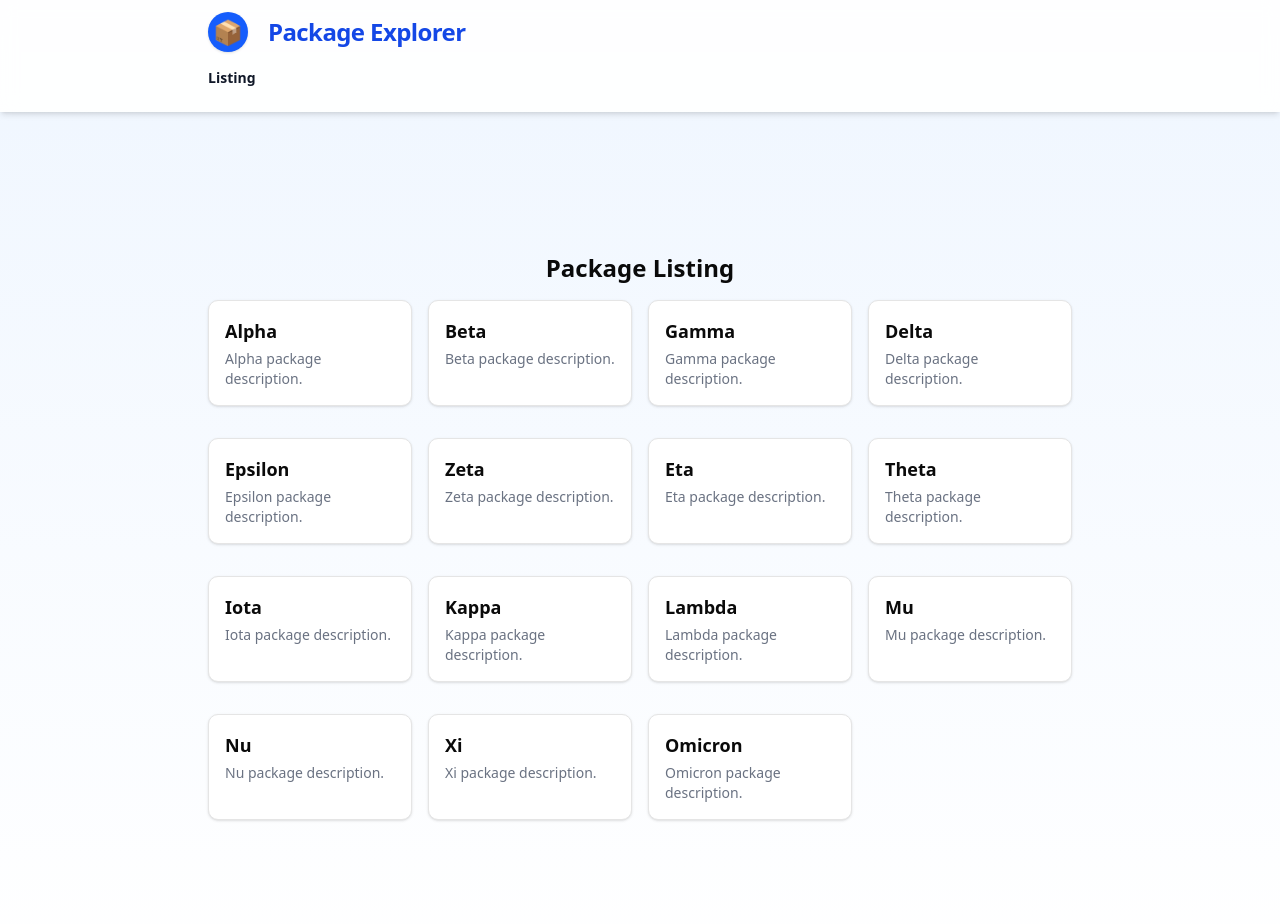
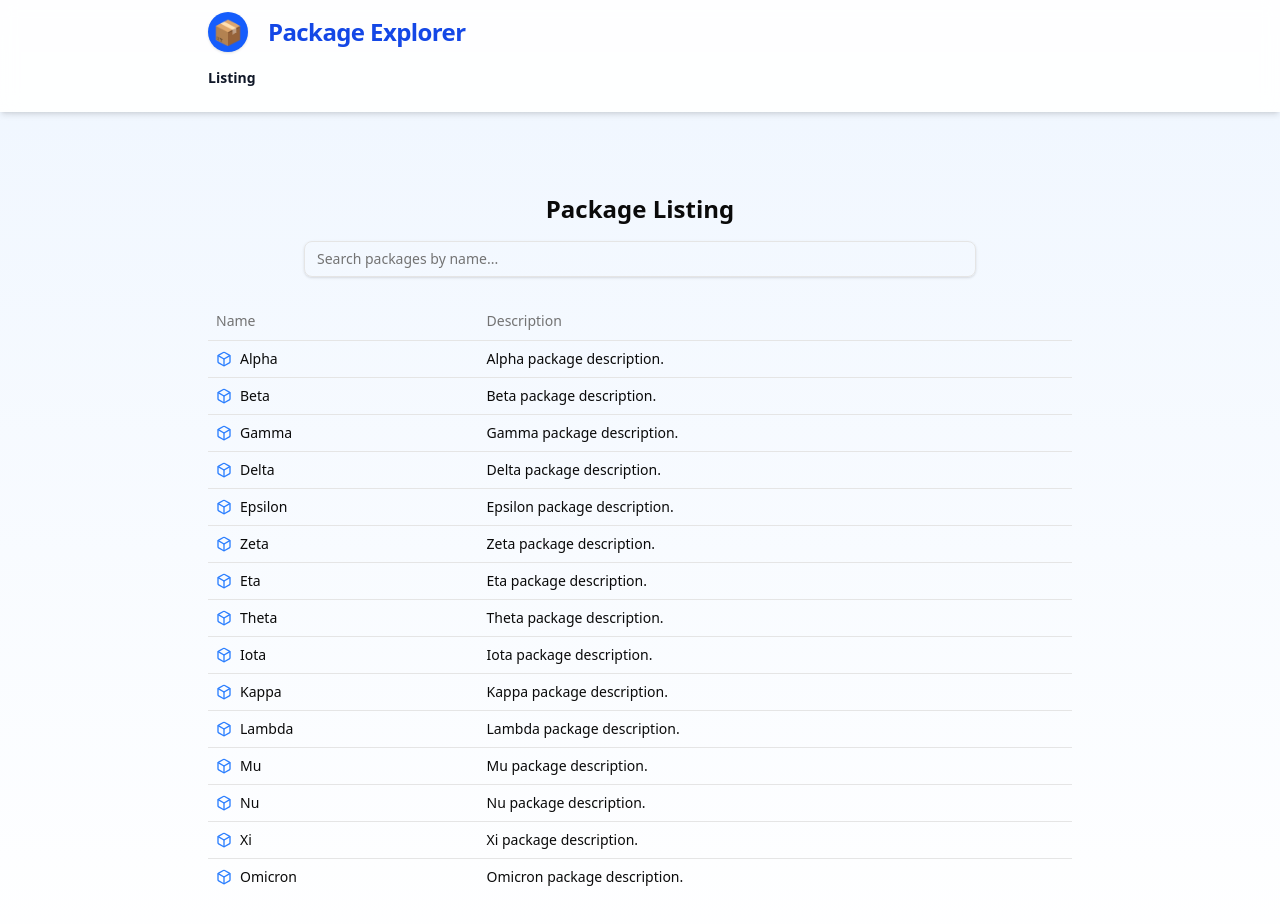
Before and after one commit to dev-toro/vibe-app, a React (Vite) app: page /listing in a window 1280 px wide. Shown: the top 924 px of the page. Built offline with nearby package versions, Linux system fonts and the light colour scheme.

Commit message:
table + seach

```diff
--- a/package.json
+++ b/package.json
@@ -11,6 +11,7 @@
   },
   "dependencies": {
     "@radix-ui/react-slot": "^1.2.3",
+    "@tanstack/react-table": "^8.21.3",
     "@types/react-router-dom": "^5.3.3",
     "class-variance-authority": "^0.7.1",
     "clsx": "^2.1.1",
--- /dev/null
+++ b/src/components/PackageSearch.tsx
@@ -0,0 +1,21 @@
+import * as React from 'react';
+import { Input } from '../components/ui/input';
+
+interface PackageSearchProps {
+  value: string;
+  onChange: (value: string) => void;
+}
+
+export function PackageSearch({ value, onChange }: PackageSearchProps) {
+  return (
+    <div className="w-full max-w-2xl">
+      <Input
+        type="text"
+        placeholder="Search packages by name..."
+        value={value}
+        onChange={e => onChange(e.target.value)}
+        className="mb-2"
+      />
+    </div>
+  );
+}
--- /dev/null
+++ b/src/components/ui/input.tsx
@@ -0,0 +1,22 @@
+import * as React from "react"
+
+import { cn } from "@/lib/utils"
+
+const Input = React.forwardRef<HTMLInputElement, React.ComponentProps<"input">>(
+  ({ className, type, ...props }, ref) => {
+    return (
+      <input
+        type={type}
+        className={cn(
+          "flex h-9 w-full rounded-md border border-input bg-transparent px-3 py-1 text-base shadow-sm transition-colors file:border-0 file:bg-transparent file:text-sm file:font-medium file:text-foreground placeholder:text-muted-foreground focus-visible:outline-none focus-visible:ring-1 focus-visible:ring-ring disabled:cursor-not-allowed disabled:opacity-50 md:text-sm",
+          className
+        )}
+        ref={ref}
+        {...props}
+      />
+    )
+  }
+)
+Input.displayName = "Input"
+
+export { Input }
--- /dev/null
+++ b/src/components/ui/table.tsx
@@ -0,0 +1,120 @@
+import * as React from "react"
+
+import { cn } from "@/lib/utils"
+
+const Table = React.forwardRef<
+  HTMLTableElement,
+  React.HTMLAttributes<HTMLTableElement>
+>(({ className, ...props }, ref) => (
+  <div className="relative w-full overflow-auto">
+    <table
+      ref={ref}
+      className={cn("w-full caption-bottom text-sm", className)}
+      {...props}
+    />
+  </div>
+))
+Table.displayName = "Table"
+
+const TableHeader = React.forwardRef<
+  HTMLTableSectionElement,
+  React.HTMLAttributes<HTMLTableSectionElement>
+>(({ className, ...props }, ref) => (
+  <thead ref={ref} className={cn("[&_tr]:border-b", className)} {...props} />
+))
+TableHeader.displayName = "TableHeader"
+
+const TableBody = React.forwardRef<
+  HTMLTableSectionElement,
+  React.HTMLAttributes<HTMLTableSectionElement>
+>(({ className, ...props }, ref) => (
+  <tbody
+    ref={ref}
+    className={cn("[&_tr:last-child]:border-0", className)}
+    {...props}
+  />
+))
+TableBody.displayName = "TableBody"
+
+const TableFooter = React.forwardRef<
+  HTMLTableSectionElement,
+  React.HTMLAttributes<HTMLTableSectionElement>
+>(({ className, ...props }, ref) => (
+  <tfoot
+    ref={ref}
+    className={cn(
+      "border-t bg-muted/50 font-medium [&>tr]:last:border-b-0",
+      className
+    )}
+    {...props}
+  />
+))
+TableFooter.displayName = "TableFooter"
+
+const TableRow = React.forwardRef<
+  HTMLTableRowElement,
+  React.HTMLAttributes<HTMLTableRowElement>
+>(({ className, ...props }, ref) => (
+  <tr
+    ref={ref}
+    className={cn(
+      "border-b transition-colors hover:bg-muted/50 data-[state=selected]:bg-muted",
+      className
+    )}
+    {...props}
+  />
+))
+TableRow.displayName = "TableRow"
+
+const TableHead = React.forwardRef<
+  HTMLTableCellElement,
+  React.ThHTMLAttributes<HTMLTableCellElement>
+>(({ className, ...props }, ref) => (
+  <th
+    ref={ref}
+    className={cn(
+      "h-10 px-2 text-left align-middle font-medium text-muted-foreground [&:has([role=checkbox])]:pr-0 [&>[role=checkbox]]:translate-y-[2px]",
+      className
+    )}
+    {...props}
+  />
+))
+TableHead.displayName = "TableHead"
+
+const TableCell = React.forwardRef<
+  HTMLTableCellElement,
+  React.TdHTMLAttributes<HTMLTableCellElement>
+>(({ className, ...props }, ref) => (
+  <td
+    ref={ref}
+    className={cn(
+      "p-2 align-middle [&:has([role=checkbox])]:pr-0 [&>[role=checkbox]]:translate-y-[2px]",
+      className
+    )}
+    {...props}
+  />
+))
+TableCell.displayName = "TableCell"
+
+const TableCaption = React.forwardRef<
+  HTMLTableCaptionElement,
+  React.HTMLAttributes<HTMLTableCaptionElement>
+>(({ className, ...props }, ref) => (
+  <caption
+    ref={ref}
+    className={cn("mt-4 text-sm text-muted-foreground", className)}
+    {...props}
+  />
+))
+TableCaption.displayName = "TableCaption"
+
+export {
+  Table,
+  TableHeader,
+  TableBody,
+  TableFooter,
+  TableHead,
+  TableRow,
+  TableCell,
+  TableCaption,
+}
--- a/src/pages/Listing.tsx
+++ b/src/pages/Listing.tsx
@@ -1,16 +1,123 @@
+import { Box } from 'lucide-react';
 
+import * as React from 'react';
 import { getPackages } from '../services/packageService';
-import PackageCard from '../components/PackageCard';
+import type { Package } from '../services/packageService';
+import { Table, TableHeader, TableBody, TableHead, TableRow, TableCell } from '../components/ui/table';
+import { PackageSearch } from '../components/PackageSearch';
+import { useNavigate } from 'react-router-dom';
+import {
+  useReactTable,
+  getCoreRowModel,
+  getFilteredRowModel,
+  getSortedRowModel,
+  flexRender,
+  createColumnHelper,
+} from '@tanstack/react-table';
+import type { SortingState } from '@tanstack/react-table';
+
+
+const columnHelper = createColumnHelper<Package>();
+
+const columns = [
+  columnHelper.accessor('name', {
+    header: () => 'Name',
+    cell: info => (
+      <span className="flex items-center gap-2">
+        <Box className="w-4 h-4 text-blue-500" aria-label="package icon" />
+        {info.getValue()}
+      </span>
+    ),
+    enableSorting: true,
+  }),
+  columnHelper.accessor('description', {
+    header: () => 'Description',
+    cell: info => info.getValue(),
+    enableSorting: false,
+  }),
+];
+
 
 export default function Listing() {
-  const packages = getPackages();
+  const navigate = useNavigate();
+  const [sorting, setSorting] = React.useState<SortingState>([]);
+  const data = React.useMemo(() => getPackages(), []);
+  const [search, setSearch] = React.useState('');
+
+  const table = useReactTable({
+    data,
+    columns,
+    state: {
+      globalFilter: search,
+      sorting,
+    },
+    onGlobalFilterChange: setSearch,
+    onSortingChange: setSorting,
+    getCoreRowModel: getCoreRowModel(),
+    getFilteredRowModel: getFilteredRowModel(),
+    getSortedRowModel: getSortedRowModel(),
+    globalFilterFn: (row, columnId, filterValue) => {
+      // Only filter by name
+      if (columnId === 'name') {
+        const value = row.getValue('name');
+        return typeof value === 'string' && value.toLowerCase().includes(filterValue.toLowerCase());
+      }
+      return true;
+    },
+  });
+
   return (
-    <div className="flex flex-col items-center justify-center min-h-screen">
+    <div className="flex flex-col items-center justify-center min-h-screen w-full">
       <h2 className="text-2xl font-bold mb-4">Package Listing</h2>
-      <div className="w-full grid grid-cols-1 sm:grid-cols-2 md:grid-cols-3 lg:grid-cols-4 gap-4">
-        {packages.map(pkg => (
-          <PackageCard key={pkg.id} pkg={pkg} />
-        ))}
+      <div className="w-full flex justify-center mb-4">
+        <PackageSearch value={search} onChange={setSearch} />
+      </div>
+      <div className="w-full overflow-x-auto">
+        <Table>
+          <TableHeader>
+            {table.getHeaderGroups().map(headerGroup => (
+              <TableRow key={headerGroup.id}>
+                {headerGroup.headers.map(header => (
+                  <TableHead
+                    key={header.id}
+                    className={header.column.getCanSort() ? 'cursor-pointer select-none' : ''}
+                    onClick={header.column.getToggleSortingHandler()}
+                  >
+                    {flexRender(header.column.columnDef.header, header.getContext())}
+                    {header.column.getCanSort() && (
+                      <span className="ml-1">
+                        {header.column.getIsSorted() === 'asc' ? '▲' : header.column.getIsSorted() === 'desc' ? '▼' : ''}
+                      </span>
+                    )}
+                  </TableHead>
+                ))}
+              </TableRow>
+            ))}
+          </TableHeader>
+          <TableBody>
+            {table.getRowModel().rows.length ? (
+              table.getRowModel().rows.map(row => (
+                <TableRow
+                  key={row.id}
+                  className="cursor-pointer hover:bg-blue-50"
+                  onClick={() => navigate(`/package/${row.original.id}`)}
+                >
+                  {row.getVisibleCells().map(cell => (
+                    <TableCell key={cell.id}>
+                      {flexRender(cell.column.columnDef.cell, cell.getContext())}
+                    </TableCell>
+                  ))}
+                </TableRow>
+              ))
+            ) : (
+              <TableRow>
+                <TableCell colSpan={columns.length} className="text-center text-gray-400 py-8">
+                  No packages found.
+                </TableCell>
+              </TableRow>
+            )}
+          </TableBody>
+        </Table>
       </div>
     </div>
   );
```
Also changed, not shown: 1 other file (tests, documents, lock files or other folders).
